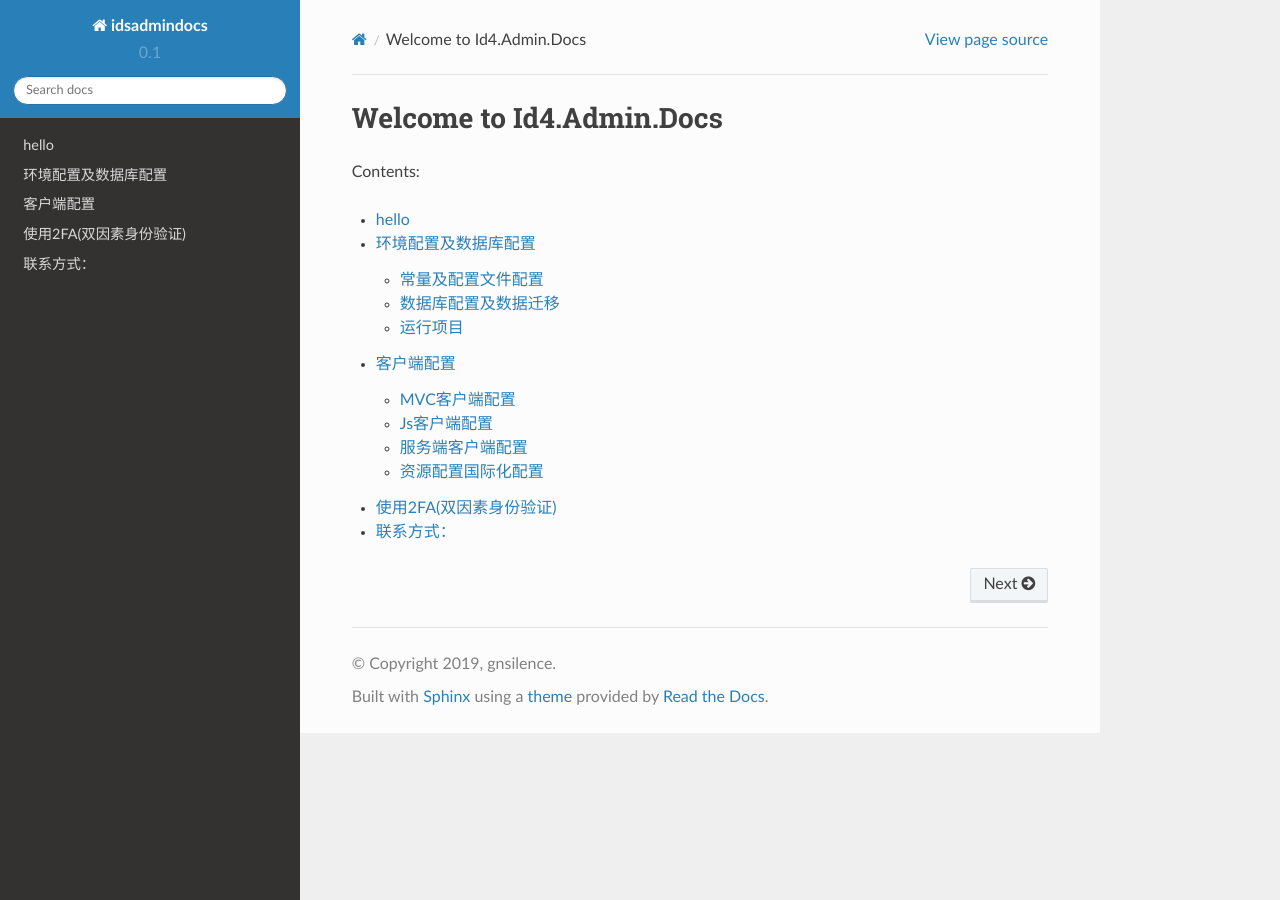
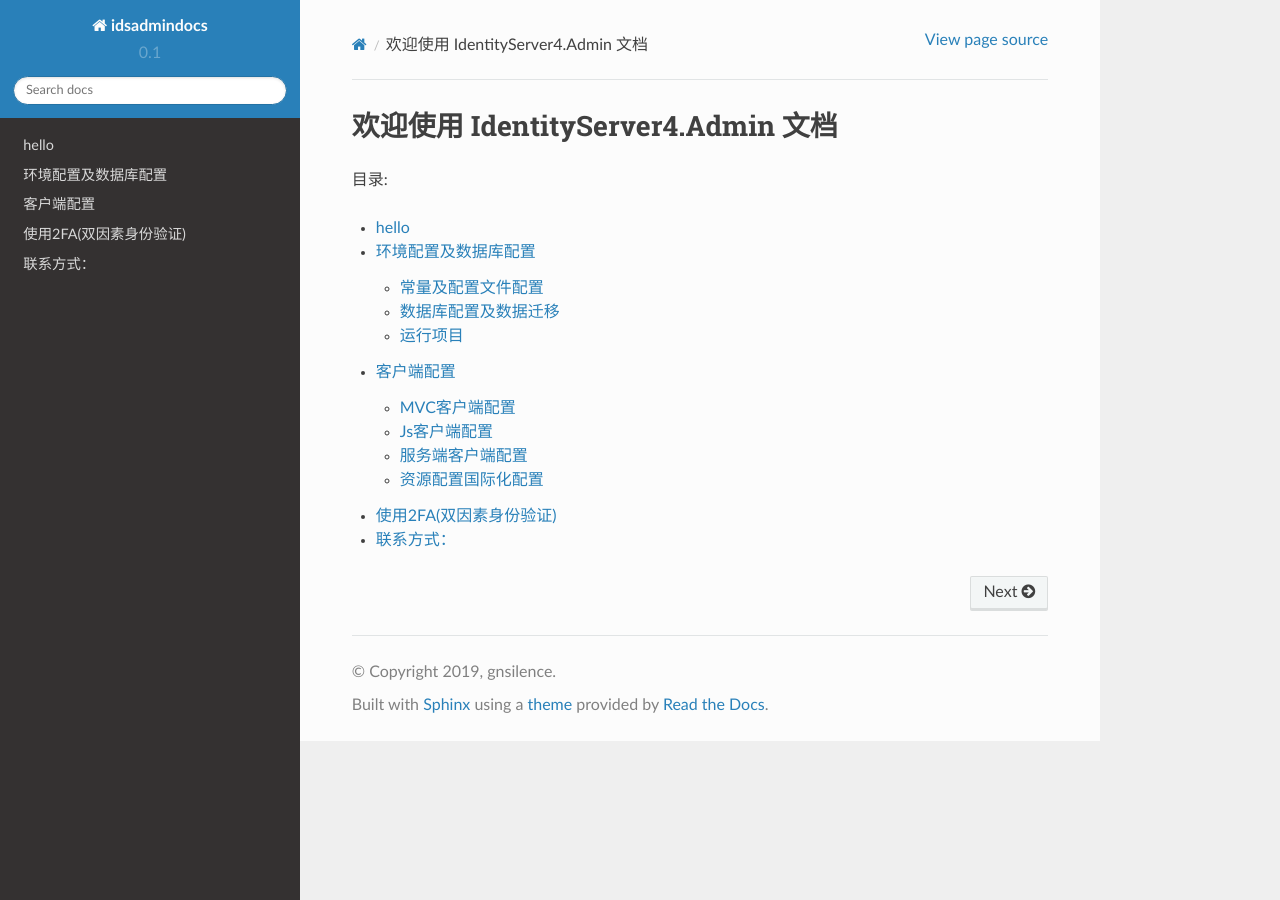
Before and after one commit to gnsilence/id4admindocs, a Sphinx documentation site: the page built from source/index.rst, in a window 1280 px wide. Built offline with Sphinx 7.4.7 and the Read the Docs theme 2.0.0, drawn with Linux system fonts in a browser that asks for light colours.

Commit message:
更新文档

```diff
--- a/source/index.rst
+++ b/source/index.rst
@@ -3,11 +3,11 @@
    You can adapt this file completely to your liking, but it should at least
    contain the root `toctree` directive.
 
-Welcome to Id4.Admin.Docs
+欢迎使用 IdentityServer4.Admin 文档
 ==========================
 
 
-Contents:
+目录:
 
 .. toctree::
    :maxdepth: 2
```
